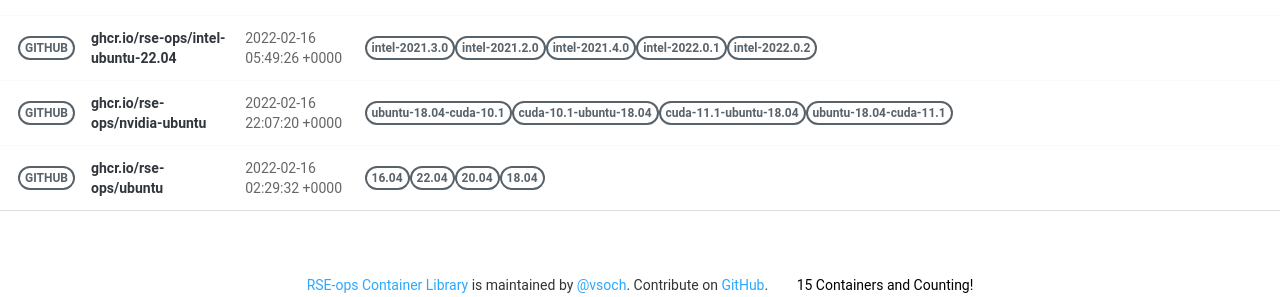
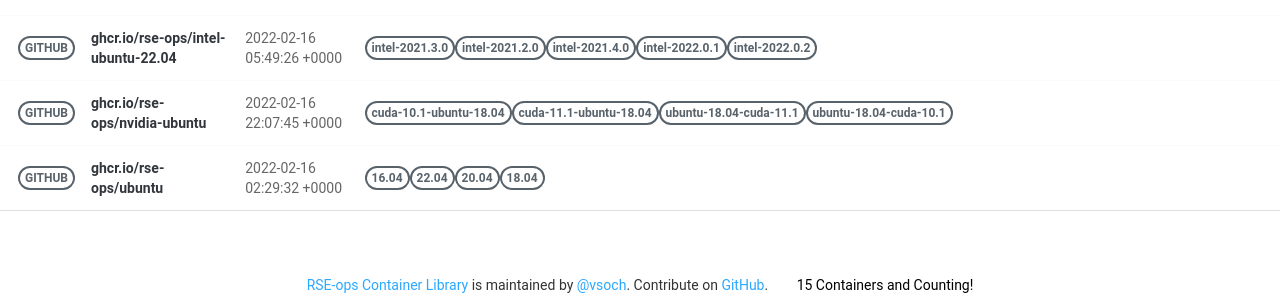
Before and after one commit to rse-ops/docker-images, a Jekyll site: the page built from pages/index.md, in a window 1280 px wide. Shown: the part 966-1263 px from the top of the page. Built offline with Jekyll 4.4.1, drawn with Linux system fonts in a browser that asks for light colours; nearby versions of some CDN libraries; part of the change alters nothing that is shown.

Commit message:
Automated push to update library 2022-02-16

```diff
--- a/_library/ghcr.io-rse-ops-nvidia-ubuntu.md
+++ b/_library/ghcr.io-rse-ops-nvidia-ubuntu.md
@@ -1,14 +1,11 @@
 ---
 layout: container
 name: ghcr.io/rse-ops/nvidia-ubuntu
-updated_at: 2022-02-16 22:07:20.801734
+updated_at: 2022-02-16 22:07:45.363493
 
 
 container_url: https://github.com/orgs/rse-ops/packages/container/package/nvidia-ubuntu
 versions:
- - tag: ubuntu-18.04-cuda-10.1
-   dockerfile: https://github.com/rse-ops/docker-images/blob/main/nvidia-ubuntu/Dockerfile
-   manifest: https://crane.ggcr.dev/manifest/ghcr.io/rse-ops/nvidia-ubuntu:ubuntu-18.04-cuda-10.1
  - tag: cuda-10.1-ubuntu-18.04
    dockerfile: https://github.com/rse-ops/docker-images/blob/main/nvidia-ubuntu/Dockerfile
    manifest: https://crane.ggcr.dev/manifest/ghcr.io/rse-ops/nvidia-ubuntu:cuda-10.1-ubuntu-18.04
@@ -18,5 +15,8 @@ versions:
  - tag: ubuntu-18.04-cuda-11.1
    dockerfile: https://github.com/rse-ops/docker-images/blob/main/nvidia-ubuntu/Dockerfile
    manifest: https://crane.ggcr.dev/manifest/ghcr.io/rse-ops/nvidia-ubuntu:ubuntu-18.04-cuda-11.1
+ - tag: ubuntu-18.04-cuda-10.1
+   dockerfile: https://github.com/rse-ops/docker-images/blob/main/nvidia-ubuntu/Dockerfile
+   manifest: https://crane.ggcr.dev/manifest/ghcr.io/rse-ops/nvidia-ubuntu:ubuntu-18.04-cuda-10.1
 
 ---
```
